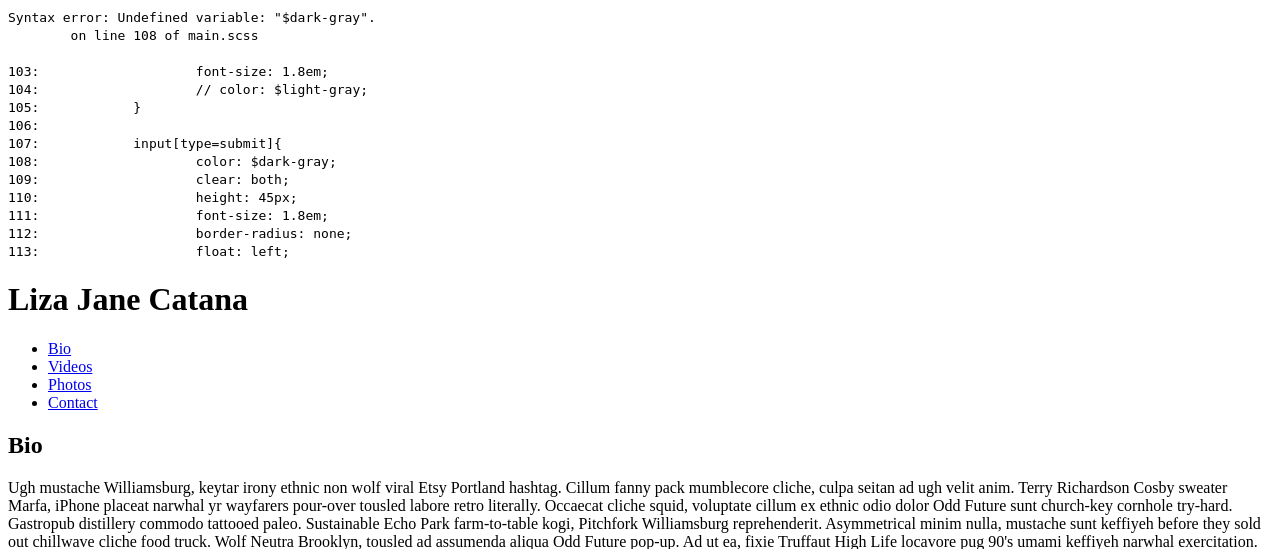
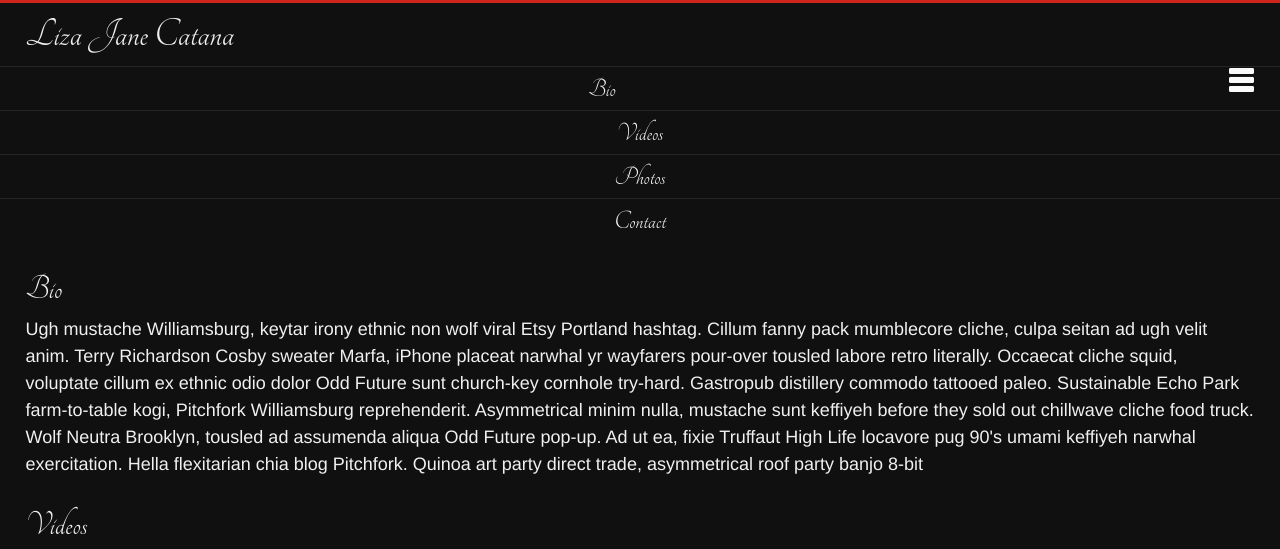
Before and after one commit to adamgedney/lizajanecatana.com, a PHP site: page / in a window 1280 px wide. Shown: the top 549 px of the page. Run offline with PHP 8.4, Linux system fonts and the light colour scheme; some libraries are stand-ins or nearby versions; some web fonts are replaced.

Commit message:
added sidr menu files

```diff
--- a/css/main.css
+++ b/css/main.css
@@ -1,103 +1,186 @@
+/* 	Copyright Adam Gedney 12/2/13
+	contact: adam.gedney@gmail.com
+	http://adamgedney.com
+
+"Good UI design is humble.” – Jono DiCarlo
+
+
+/*Baseline Grid*/
+/*    3px    */
+/*----Sass Palette----*/
+/*----Sass imports----*/
+/*--------------------------------------Start CSS Reset---------------------------------------------*/
+/* http://meyerweb.com/eric/tools/css/reset/
+v2.0 | 20110126
+License: none (public domain)
+*/
+html, body, div, span, h1, h2, h3, h4, h5, h6, p, blockquote, pre, a, cite, code, del, em, img, strike, strong, sub, sup, tt, var, b, u, i, center, dl, dt, dd, ol, ul, li, fieldset, form, label, legend, table, caption, tbody, tfoot, thead, tr, th, td, article, aside, canvas, details, embed, figure, figcaption, footer, header, hgroup, menu, nav, output, ruby, section, summary,
+time, mark, audio, video {
+  margin: 0;
+  padding: 0;
+  border: 0;
+  font-size: 100%;
+  font: inherit;
+  vertical-align: baseline; }
+
+/* HTML5 display-role reset for older browsers */
+article, aside, details, figcaption, figure,
+footer, header, hgroup, menu, nav, section {
+  display: block; }
+
+ul {
+  list-style: none; }
+
+/*--------------------------------------Defaults-------------------------------*/
+/* 	SET ALL ELEMENTS BOX-SIZING TO BORDER-BOX
+	If you need support for IE7 and lower use polyfill: https://github.com/Schepp/box-sizing-polyfill
+	--Borrowed from responsive.gs*/
+* {
+  -webkit-box-sizing: border-box;
+  -moz-box-sizing: border-box;
+  box-sizing: border-box; }
+
+body {
+  background: #101010;
+  color: #f0f0f0;
+  font: 62.5% 'Droid', "Helvetica Neue Light", Helvetica, Arial, sans-serif; }
+
+h1, h2, h3, h4, nav {
+  font-family: 'Tangerine', cursive; }
+
+h1 {
+  font-size: 5.4em;
+  line-height: 1.5em; }
+
+h2 {
+  font-size: 3.6em;
+  line-height: 1.5em; }
+
+h3 {
+  font-size: 2.7em;
+  line-height: 1.5em; }
+
+p, ul, dl {
+  font-size: 1.8em;
+  line-height: 1.5em;
+  margin-bottom: 20px;
+  font-weight: 100; }
+
+a {
+  text-decoration: none;
+  color: #1e89b1; }
+
+a:hover {
+  opacity: .6; }
+
+::-webkit-input-placeholder {
+  /* WebKit browsers */
+  color: #7f7f7f; }
+
+:-moz-placeholder {
+  /* Mozilla Firefox 4 to 18 */
+  color: #7f7f7f; }
+
+::-moz-placeholder {
+  /* Mozilla Firefox 19+ */
+  color: #7f7f7f; }
+
+:-ms-input-placeholder {
+  /* Internet Explorer 10+ */
+  color: #7f7f7f; }
+
+.container {
+  padding: 0 2%; }
+
+/* #Media Queries
+================================================== */
 /*
-Syntax error: Undefined variable: "$dark-gray".
-        on line 108 of main.scss
+Grabbed from Chris Coyer.
+http://css-tricks.com/snippets/css/media-queries-for-standard-devices/
+*/
+/* Smartphones (portrait and landscape) ----------- */
+/* Smartphones (landscape) ----------- */
+@media only screen and (min-width: 321px) {
+  header {
+    border-top: 3px solid #cd241b;
+    overflow: hidden; }
+    header h1 {
+      display: inline;
+      margin: 0 auto;
+      text-align: center;
+      font-size: 4.2em;
+      padding: 2%; }
+    header nav ul li {
+      height: 44px;
+      border-top: 1px solid #252525;
+      text-align: center; }
+      header nav ul li :hover {
+        background: #1e89b1; }
+      header nav ul li a {
+        color: #f0f0f0;
+        line-height: 45px;
+        font-size: 1.5em; }
 
-103: 			font-size: 1.8em;
-104: 			// color: $light-gray;
-105: 		}
-106:
-107: 		input[type=submit]{
-108: 			color: $dark-gray;
-109: 			clear: both;
-110: 			height: 45px;
-111: 			font-size: 1.8em;
-112: 			border-radius: none;
-113: 			float: left;
+  .menu-button {
+    display: block;
+    float: right;
+    padding: 5% 2% 0; }
 
-Backtrace:
-main.scss:108
-/Library/Ruby/Gems/1.8/gems/sass-3.2.9/bin/../lib/sass/../sass/script/variable.rb:49:in `_perform'
-/Library/Ruby/Gems/1.8/gems/sass-3.2.9/bin/../lib/sass/../sass/script/node.rb:40:in `perform'
-/Library/Ruby/Gems/1.8/gems/sass-3.2.9/bin/../lib/sass/../sass/tree/visitors/perform.rb:298:in `visit_prop'
-/Library/Ruby/Gems/1.8/gems/sass-3.2.9/bin/../lib/sass/../sass/tree/visitors/base.rb:37:in `send'
-/Library/Ruby/Gems/1.8/gems/sass-3.2.9/bin/../lib/sass/../sass/tree/visitors/base.rb:37:in `visit'
-/Library/Ruby/Gems/1.8/gems/sass-3.2.9/bin/../lib/sass/../sass/tree/visitors/perform.rb:100:in `visit'
-/Library/Ruby/Gems/1.8/gems/sass-3.2.9/bin/../lib/sass/../sass/tree/visitors/base.rb:53:in `visit_children'
-/Library/Ruby/Gems/1.8/gems/sass-3.2.9/bin/../lib/sass/../sass/tree/visitors/base.rb:53:in `map'
-/Library/Ruby/Gems/1.8/gems/sass-3.2.9/bin/../lib/sass/../sass/tree/visitors/base.rb:53:in `visit_children'
-/Library/Ruby/Gems/1.8/gems/sass-3.2.9/bin/../lib/sass/../sass/tree/visitors/perform.rb:109:in `visit_children'
-/Library/Ruby/Gems/1.8/gems/sass-3.2.9/bin/../lib/sass/../sass/tree/visitors/perform.rb:121:in `with_environment'
-/Library/Ruby/Gems/1.8/gems/sass-3.2.9/bin/../lib/sass/../sass/tree/visitors/perform.rb:108:in `visit_children'
-/Library/Ruby/Gems/1.8/gems/sass-3.2.9/bin/../lib/sass/../sass/tree/visitors/base.rb:37:in `visit'
-/Library/Ruby/Gems/1.8/gems/sass-3.2.9/bin/../lib/sass/../sass/tree/visitors/perform.rb:320:in `visit_rule'
-/Library/Ruby/Gems/1.8/gems/sass-3.2.9/bin/../lib/sass/../sass/tree/visitors/base.rb:37:in `send'
-/Library/Ruby/Gems/1.8/gems/sass-3.2.9/bin/../lib/sass/../sass/tree/visitors/base.rb:37:in `visit'
-/Library/Ruby/Gems/1.8/gems/sass-3.2.9/bin/../lib/sass/../sass/tree/visitors/perform.rb:100:in `visit'
-/Library/Ruby/Gems/1.8/gems/sass-3.2.9/bin/../lib/sass/../sass/tree/visitors/base.rb:53:in `visit_children'
-/Library/Ruby/Gems/1.8/gems/sass-3.2.9/bin/../lib/sass/../sass/tree/visitors/base.rb:53:in `map'
-/Library/Ruby/Gems/1.8/gems/sass-3.2.9/bin/../lib/sass/../sass/tree/visitors/base.rb:53:in `visit_children'
-/Library/Ruby/Gems/1.8/gems/sass-3.2.9/bin/../lib/sass/../sass/tree/visitors/perform.rb:109:in `visit_children'
-/Library/Ruby/Gems/1.8/gems/sass-3.2.9/bin/../lib/sass/../sass/tree/visitors/perform.rb:121:in `with_environment'
-/Library/Ruby/Gems/1.8/gems/sass-3.2.9/bin/../lib/sass/../sass/tree/visitors/perform.rb:108:in `visit_children'
-/Library/Ruby/Gems/1.8/gems/sass-3.2.9/bin/../lib/sass/../sass/tree/visitors/base.rb:37:in `visit'
-/Library/Ruby/Gems/1.8/gems/sass-3.2.9/bin/../lib/sass/../sass/tree/visitors/perform.rb:320:in `visit_rule'
-/Library/Ruby/Gems/1.8/gems/sass-3.2.9/bin/../lib/sass/../sass/tree/visitors/base.rb:37:in `send'
-/Library/Ruby/Gems/1.8/gems/sass-3.2.9/bin/../lib/sass/../sass/tree/visitors/base.rb:37:in `visit'
-/Library/Ruby/Gems/1.8/gems/sass-3.2.9/bin/../lib/sass/../sass/tree/visitors/perform.rb:100:in `visit'
-/Library/Ruby/Gems/1.8/gems/sass-3.2.9/bin/../lib/sass/../sass/tree/visitors/base.rb:53:in `visit_children'
-/Library/Ruby/Gems/1.8/gems/sass-3.2.9/bin/../lib/sass/../sass/tree/visitors/base.rb:53:in `map'
-/Library/Ruby/Gems/1.8/gems/sass-3.2.9/bin/../lib/sass/../sass/tree/visitors/base.rb:53:in `visit_children'
-/Library/Ruby/Gems/1.8/gems/sass-3.2.9/bin/../lib/sass/../sass/tree/visitors/perform.rb:109:in `visit_children'
-/Library/Ruby/Gems/1.8/gems/sass-3.2.9/bin/../lib/sass/../sass/tree/visitors/perform.rb:121:in `with_environment'
-/Library/Ruby/Gems/1.8/gems/sass-3.2.9/bin/../lib/sass/../sass/tree/visitors/perform.rb:108:in `visit_children'
-/Library/Ruby/Gems/1.8/gems/sass-3.2.9/bin/../lib/sass/../sass/tree/visitors/base.rb:37:in `visit'
-/Library/Ruby/Gems/1.8/gems/sass-3.2.9/bin/../lib/sass/../sass/tree/visitors/perform.rb:362:in `visit_media'
-/Library/Ruby/Gems/1.8/gems/sass-3.2.9/bin/../lib/sass/../sass/tree/visitors/base.rb:37:in `send'
-/Library/Ruby/Gems/1.8/gems/sass-3.2.9/bin/../lib/sass/../sass/tree/visitors/base.rb:37:in `visit'
-/Library/Ruby/Gems/1.8/gems/sass-3.2.9/bin/../lib/sass/../sass/tree/visitors/perform.rb:100:in `visit'
-/Library/Ruby/Gems/1.8/gems/sass-3.2.9/bin/../lib/sass/../sass/tree/visitors/base.rb:53:in `visit_children'
-/Library/Ruby/Gems/1.8/gems/sass-3.2.9/bin/../lib/sass/../sass/tree/visitors/base.rb:53:in `map'
-/Library/Ruby/Gems/1.8/gems/sass-3.2.9/bin/../lib/sass/../sass/tree/visitors/base.rb:53:in `visit_children'
-/Library/Ruby/Gems/1.8/gems/sass-3.2.9/bin/../lib/sass/../sass/tree/visitors/perform.rb:109:in `visit_children'
-/Library/Ruby/Gems/1.8/gems/sass-3.2.9/bin/../lib/sass/../sass/tree/visitors/perform.rb:121:in `with_environment'
-/Library/Ruby/Gems/1.8/gems/sass-3.2.9/bin/../lib/sass/../sass/tree/visitors/perform.rb:108:in `visit_children'
-/Library/Ruby/Gems/1.8/gems/sass-3.2.9/bin/../lib/sass/../sass/tree/visitors/base.rb:37:in `visit'
-/Library/Ruby/Gems/1.8/gems/sass-3.2.9/bin/../lib/sass/../sass/tree/visitors/perform.rb:128:in `visit_root'
-/Library/Ruby/Gems/1.8/gems/sass-3.2.9/bin/../lib/sass/../sass/tree/visitors/base.rb:37:in `send'
-/Library/Ruby/Gems/1.8/gems/sass-3.2.9/bin/../lib/sass/../sass/tree/visitors/base.rb:37:in `visit'
-/Library/Ruby/Gems/1.8/gems/sass-3.2.9/bin/../lib/sass/../sass/tree/visitors/perform.rb:100:in `visit'
-/Library/Ruby/Gems/1.8/gems/sass-3.2.9/bin/../lib/sass/../sass/tree/visitors/perform.rb:7:in `send'
-/Library/Ruby/Gems/1.8/gems/sass-3.2.9/bin/../lib/sass/../sass/tree/visitors/perform.rb:7:in `visit'
-/Library/Ruby/Gems/1.8/gems/sass-3.2.9/bin/../lib/sass/../sass/tree/root_node.rb:20:in `render'
-/Library/Ruby/Gems/1.8/gems/sass-3.2.9/bin/../lib/sass/../sass/engine.rb:315:in `_render'
-/Library/Ruby/Gems/1.8/gems/sass-3.2.9/bin/../lib/sass/../sass/engine.rb:262:in `render'
-/Library/Ruby/Gems/1.8/gems/sass-3.2.9/bin/../lib/sass/../sass/plugin/compiler.rb:362:in `update_stylesheet'
-/Library/Ruby/Gems/1.8/gems/sass-3.2.9/bin/../lib/sass/../sass/plugin/compiler.rb:203:in `update_stylesheets'
-/Library/Ruby/Gems/1.8/gems/sass-3.2.9/bin/../lib/sass/../sass/plugin/compiler.rb:201:in `each'
-/Library/Ruby/Gems/1.8/gems/sass-3.2.9/bin/../lib/sass/../sass/plugin/compiler.rb:201:in `update_stylesheets'
-/Library/Ruby/Gems/1.8/gems/sass-3.2.9/bin/../lib/sass/../sass/plugin/compiler.rb:283:in `watch'
-/Library/Ruby/Gems/1.8/gems/sass-3.2.9/vendor/listen/lib/listen/multi_listener.rb:108:in `call'
-/Library/Ruby/Gems/1.8/gems/sass-3.2.9/vendor/listen/lib/listen/multi_listener.rb:108:in `on_change'
-/Library/Ruby/Gems/1.8/gems/sass-3.2.9/vendor/listen/lib/listen/multi_listener.rb:117:in `initialize_adapter'
-/Library/Ruby/Gems/1.8/gems/sass-3.2.9/vendor/listen/lib/listen/adapters/polling.rb:56:in `call'
-/Library/Ruby/Gems/1.8/gems/sass-3.2.9/vendor/listen/lib/listen/adapters/polling.rb:56:in `poll'
-/Library/Ruby/Gems/1.8/gems/sass-3.2.9/vendor/listen/lib/listen/adapters/polling.rb:32:in `start'
-/Library/Ruby/Gems/1.8/gems/sass-3.2.9/vendor/listen/lib/listen/adapters/polling.rb:32:in `initialize'
-/Library/Ruby/Gems/1.8/gems/sass-3.2.9/vendor/listen/lib/listen/adapters/polling.rb:32:in `new'
-/Library/Ruby/Gems/1.8/gems/sass-3.2.9/vendor/listen/lib/listen/adapters/polling.rb:32:in `start'
-/Library/Ruby/Gems/1.8/gems/sass-3.2.9/vendor/listen/lib/listen/multi_listener.rb:44:in `start'
-/Library/Ruby/Gems/1.8/gems/sass-3.2.9/bin/../lib/sass/../sass/plugin/compiler.rb:291:in `watch'
-/Library/Ruby/Gems/1.8/gems/sass-3.2.9/bin/../lib/sass/../sass/plugin.rb:107:in `send'
-/Library/Ruby/Gems/1.8/gems/sass-3.2.9/bin/../lib/sass/../sass/plugin.rb:107:in `method_missing'
-/Library/Ruby/Gems/1.8/gems/sass-3.2.9/bin/../lib/sass/../sass/exec.rb:452:in `watch_or_update'
-/Library/Ruby/Gems/1.8/gems/sass-3.2.9/bin/../lib/sass/../sass/exec.rb:315:in `process_result'
-/Library/Ruby/Gems/1.8/gems/sass-3.2.9/bin/../lib/sass/../sass/exec.rb:41:in `parse'
-/Library/Ruby/Gems/1.8/gems/sass-3.2.9/bin/../lib/sass/../sass/exec.rb:21:in `parse!'
-/Library/Ruby/Gems/1.8/gems/sass-3.2.9/bin/sass:9
-/usr/bin/sass:19:in `load'
-/usr/bin/sass:19
-*/
-body:before {
-  white-space: pre;
-  font-family: monospace;
-  content: "Syntax error: Undefined variable: \"$dark-gray\".\A         on line 108 of main.scss\A \A 103: 			font-size: 1.8em;\A 104: 			// color: $light-gray;\A 105: 		}\A 106: \A 107: 		input[type=submit]{\A 108: 			color: $dark-gray;\A 109: 			clear: both;\A 110: 			height: 45px;\A 111: 			font-size: 1.8em;\A 112: 			border-radius: none;\A 113: 			float: left;"; }
+  .form {
+    width: 450px;
+    height: 80%;
+    float: right;
+    padding: 36px 0 63px; }
+    .form form {
+      width: 262px;
+      margin: 0 auto;
+      overflow: hidden; }
+    .form input {
+      width: 254px;
+      height: 29px;
+      border: none;
+      padding: 3px;
+      border-radius: 2px;
+      display: inline;
+      margin-bottom: 12px;
+      float: right;
+      font-size: 1.8em; }
+    .form input[type=submit] {
+      color: #252525;
+      clear: both;
+      height: 45px;
+      font-size: 1.8em;
+      border-radius: none;
+      float: left;
+      margin-top: 18px; }
+    .form label {
+      margin-bottom: 0;
+      font-size: 1.6em;
+      line-height: 1.2em;
+      color: #252525;
+      font-weight: 400;
+      display: inline;
+      text-align: right;
+      float: left; } }
+/*media min-width 321*/
+/* Smartphones (portrait) ----------- */
+@media only screen and (max-width: 320px) {
+  /* Styles */ }
+/* iPads (portrait and landscape) ----------- */
+@media only screen and (min-device-width: 768px) and (max-device-width: 1024px) {
+  /* Styles */ }
+/* iPads (landscape) ----------- */
+@media only screen and (min-device-width: 768px) and (max-device-width: 1024px) and (orientation: landscape) {
+  /* Styles */ }
+/* iPads (portrait) ----------- */
+@media only screen and (min-device-width: 768px) and (max-device-width: 1024px) and (orientation: portrait) {
+  /* Styles */ }
+/* Desktops and laptops ----------- */
+@media only screen and (min-width: 1224px) {
+  /* Styles */ }
+/* Large screens ----------- */
+@media only screen and (min-width: 1824px) {
+  /* Styles */ }
+/* iPhone 4 ----------- */
+@media only screen and (-webkit-min-device-pixel-ratio: 1.5), only screen and (min-device-pixel-ratio: 1.5) {
+  /* Styles */ }
--- a/css/main.scss
+++ b/css/main.scss
@@ -49,10 +49,13 @@
 header{
 	// padding: 2%;
 	border-top: 3px solid $red;
+	overflow: hidden;
 
 	h1{
+		display: inline;
+		margin: 0 auto;
+		text-align: center;
 		font-size: 4.2em;
-		text-align: center;
 		padding: 2%;
 	}
 
@@ -77,8 +80,13 @@
 	}
 }
 
+.menu-button{
+	display: block;
+	float: right;
+	padding: 5% 2% 0;
+}
+
 .form{
-	background: $blue;
 	width: 450px;
 	height: 80%;
 	// margin: 0 auto;
@@ -105,7 +113,7 @@
 		}
 
 		input[type=submit]{
-			color: $dark-gray;
+			color: $dark-grey;
 			clear: both;
 			height: 45px;
 			font-size: 1.8em;
@@ -120,7 +128,7 @@
 			margin-bottom: 0;
 			font-size: 1.6em;
 			line-height: 1.2em;
-			color: $dark-gray;
+			color: $dark-grey;
 			font-weight: 400;
 			display: inline;
 			text-align: right;
--- a/index.php
+++ b/index.php
@@ -27,11 +27,8 @@
 
 	<!-- Stylesheets -->
 	<link rel="stylesheet" href="css/animate.css" />
-	<link rel="stylesheet" href="css/responsive-gs-12col.css" /><!-- resopnsive.gs grid system -->
-	<link rel="stylesheet" href="css/ie.css" /><!-- resopnsive.gs grid system -->
+	<link rel="stylesheet" href="css/jquery.sidr.dark.css" />
 
-	<link href="fancyBox/jquery.fancybox.css?v=2.0.5" rel="stylesheet" type="text/css" media="screen" />
-	<link rel="stylesheet" href="css/jquery.picasagallery.css">
 	<link href="./fancyBox/helpers/jquery.fancybox-thumbs.css?v=2.0.5" rel="stylesheet" type="text/css" media="screen" />
 	<link rel="stylesheet" href="css/main.css" />
 
@@ -41,7 +38,9 @@
 		<header>
 			<h1>Liza Jane Catana</h1>
 
-			<nav>
+			<a class="menu-button" href="#sidr" ><img src="/images/menu.png" alt="menu button"/></a>
+
+			<nav id="sidr">
 				<ul>
 					<li><a class="slow-jump" href="#bio">Bio</a></li>
 					<li><a class="slow-jump" href="#videos">Videos</a></li>
@@ -49,6 +48,8 @@
 					<li><a class="slow-jump" href="#contact">Contact</a></li>
 				</ul>
 			</nav>
+
+
 		</header>
 
 			<div class="container">
@@ -133,10 +134,11 @@
 
 		<script src="js/jquery-1.7.1.js"></script>
 		<!-- // <script src="js/jquery-1.10.2.min.js"></script> -->
-		<script src="js/jquery.event.special.js"></script>
+		<script src="js/jquery.sidr.min.js"></script>
+
+		 <!-- <script src="js/jquery.event.special.js"></script>
   		<script src="js/jquery.easing.min.js"></script>
-  		<script src="js/jquery.scrollsnap.js"></script>
-
+  		<script src="js/jquery.scrollsnap.js"></script> -->
 		<script src="js/main-ck.js"></script>
 
 	</body>
```
Also changed, not shown: js/main.js (+12 -7 lines), css/jquery.sidr.dark.css (added), images/menu.png (added), js/jquery.sidr.min.js (added).
